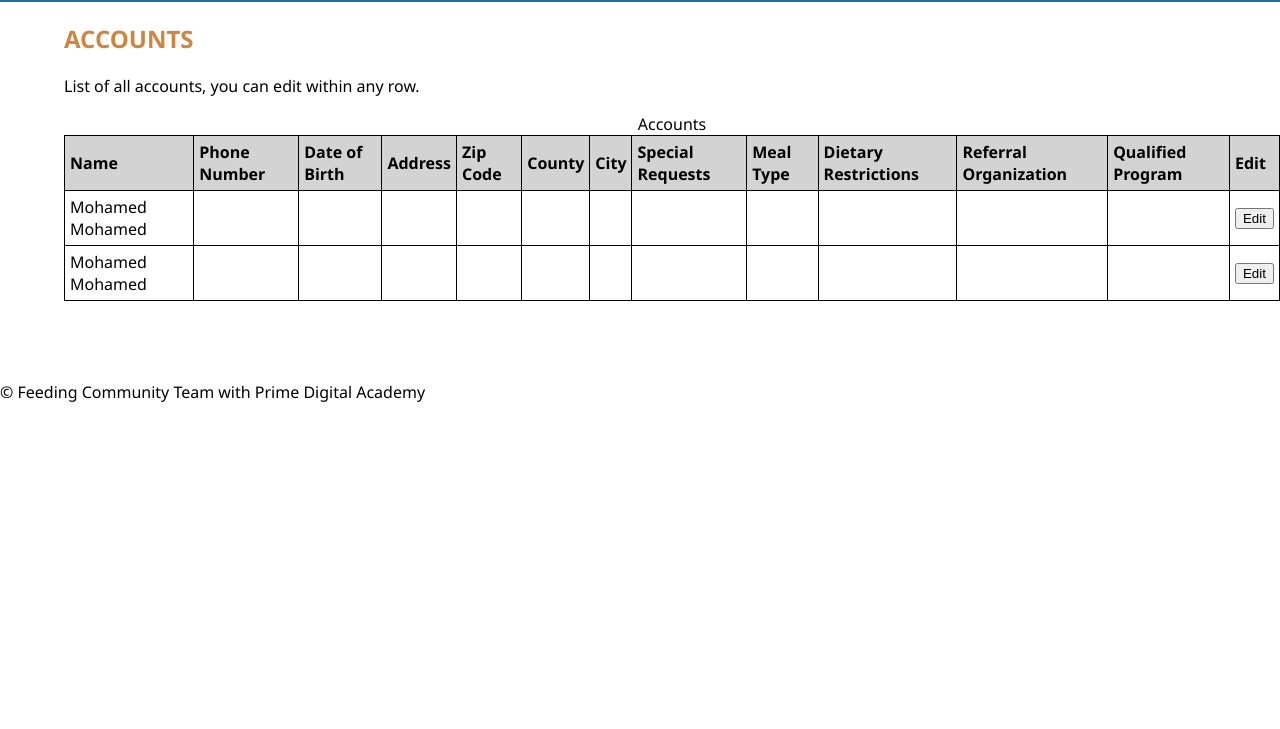
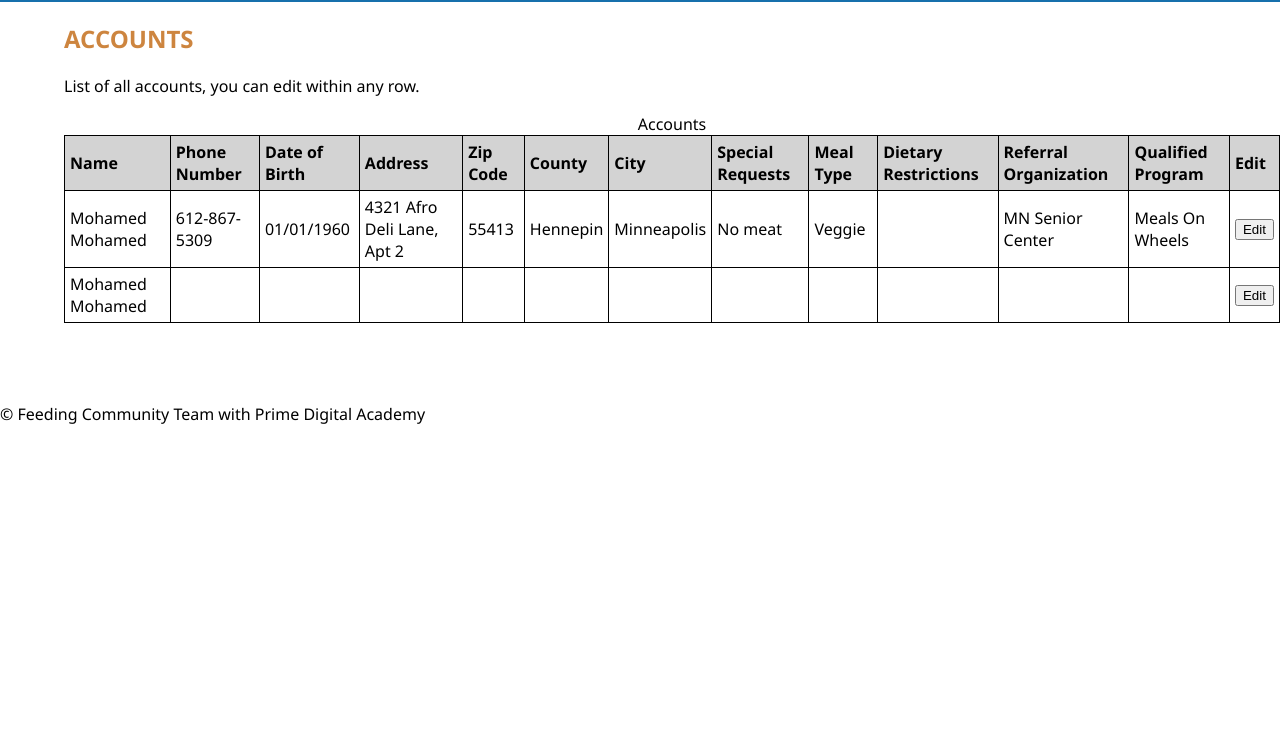
Before and after one commit to SylvieStraum/Feeding-Community, a React app: page /#/accounts in a window 1280 px wide. Shown: the part 71-800 px from the top of the page. Built offline with nearby package versions, Linux system fonts and the light colour scheme; no server answers.

Commit message:
bens pull

```diff
--- a/src/components/Accounts/Accounts.css
+++ b/src/components/Accounts/Accounts.css
@@ -15,3 +15,6 @@ h2 {
 .accountItems{
     margin-left: 5%;
 }
+.acctTable{
+    max-width: 100%;
+}
--- a/src/components/Accounts/Accounts.js
+++ b/src/components/Accounts/Accounts.js
@@ -11,7 +11,7 @@ class Accounts extends Component {
           <h2>ACCOUNTS</h2>
           <p>List of all accounts, you can edit within any row.</p>
         </div>
-        <div className="accountItems">
+        <div className="accountItems acctTable">
         <table>
           <caption>Accounts</caption>
           <tr>
@@ -33,18 +33,18 @@ class Accounts extends Component {
           <tr>
             {/* name td will return a concatenated string of first and last name */}
             <td>Mohamed Mohamed</td>
+            <td>612-867-5309</td>
+            <td>01/01/1960</td>
+            {/* address td will be a concatenated string of building_address 1 and 2 */}
+            <td>4321 Afro Deli Lane, Apt 2</td>
+            <td>55413</td>
+            <td>Hennepin</td>
+            <td>Minneapolis</td>
+            <td>No meat</td>
+            <td>Veggie</td>
             <td></td>
-            <td></td>
-            {/* address td will be a concatenated string of building_address 1 and 2 */}
-            <td></td>
-            <td></td>
-            <td></td>
-            <td></td>
-            <td></td>
-            <td></td>
-            <td></td>
-            <td></td>
-            <td></td>
+            <td>MN Senior Center</td>
+            <td>Meals On Wheels</td>
             {/* this will conditionally render all information to inputs */}
             <td><button>Edit</button></td>
           </tr>
--- a/src/components/Nav/Nav.js
+++ b/src/components/Nav/Nav.js
@@ -22,7 +22,7 @@ const Nav = (props) => (
           <Link className="nav-link" to="/info">
             Info Page
           </Link>
-          <LogOutButton className="nav-link"/>
+          <LogOutButton className="nav-link" />
         </>
       )}
       {/* Always show this link since the about page is not protected */}
@@ -33,7 +33,7 @@ const Nav = (props) => (
         Dashboard
       </Link>
       <Link className="nav-link" to="/accounts">
-        Uccounts
+        Accounts
       </Link>
     </div>
   </div>
```
